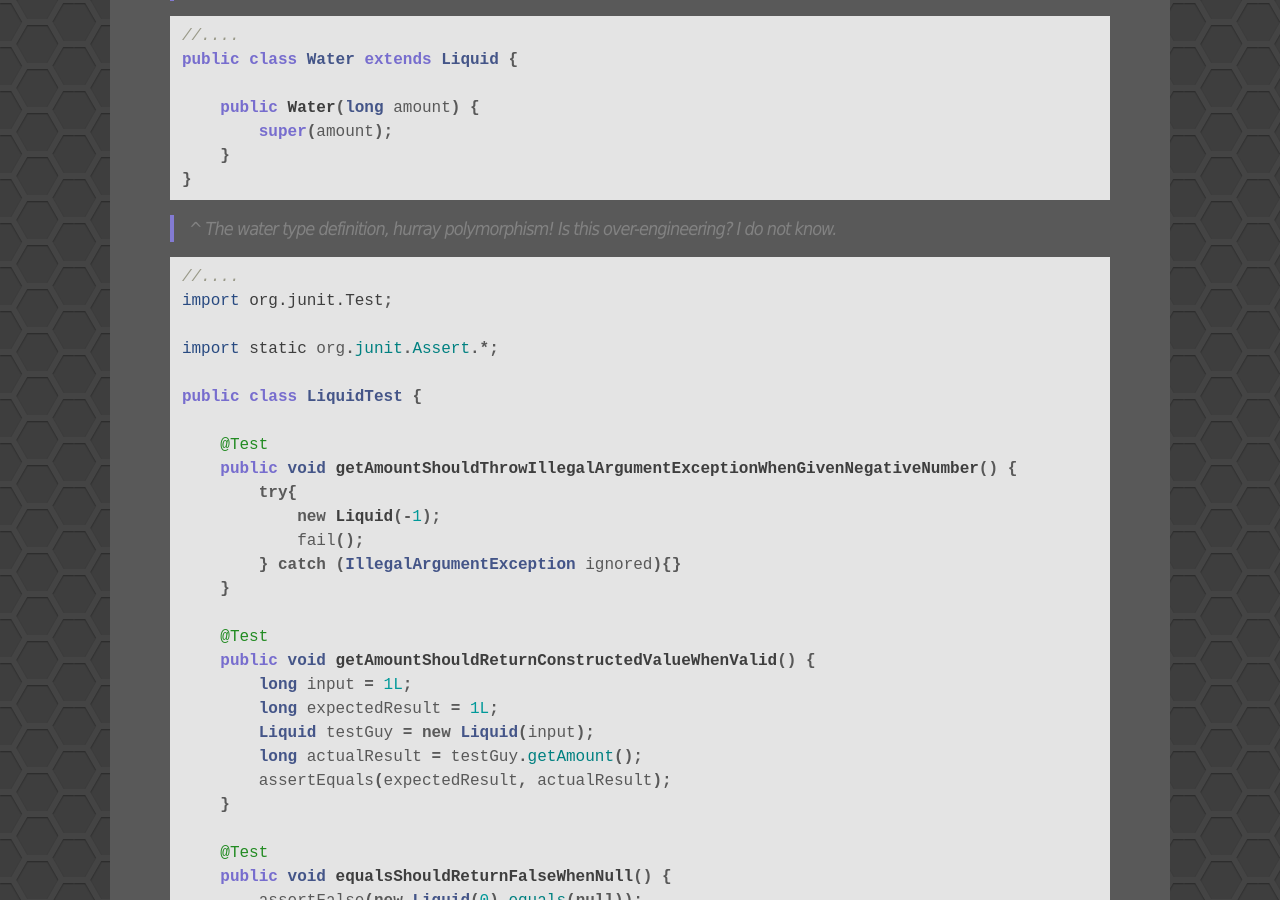
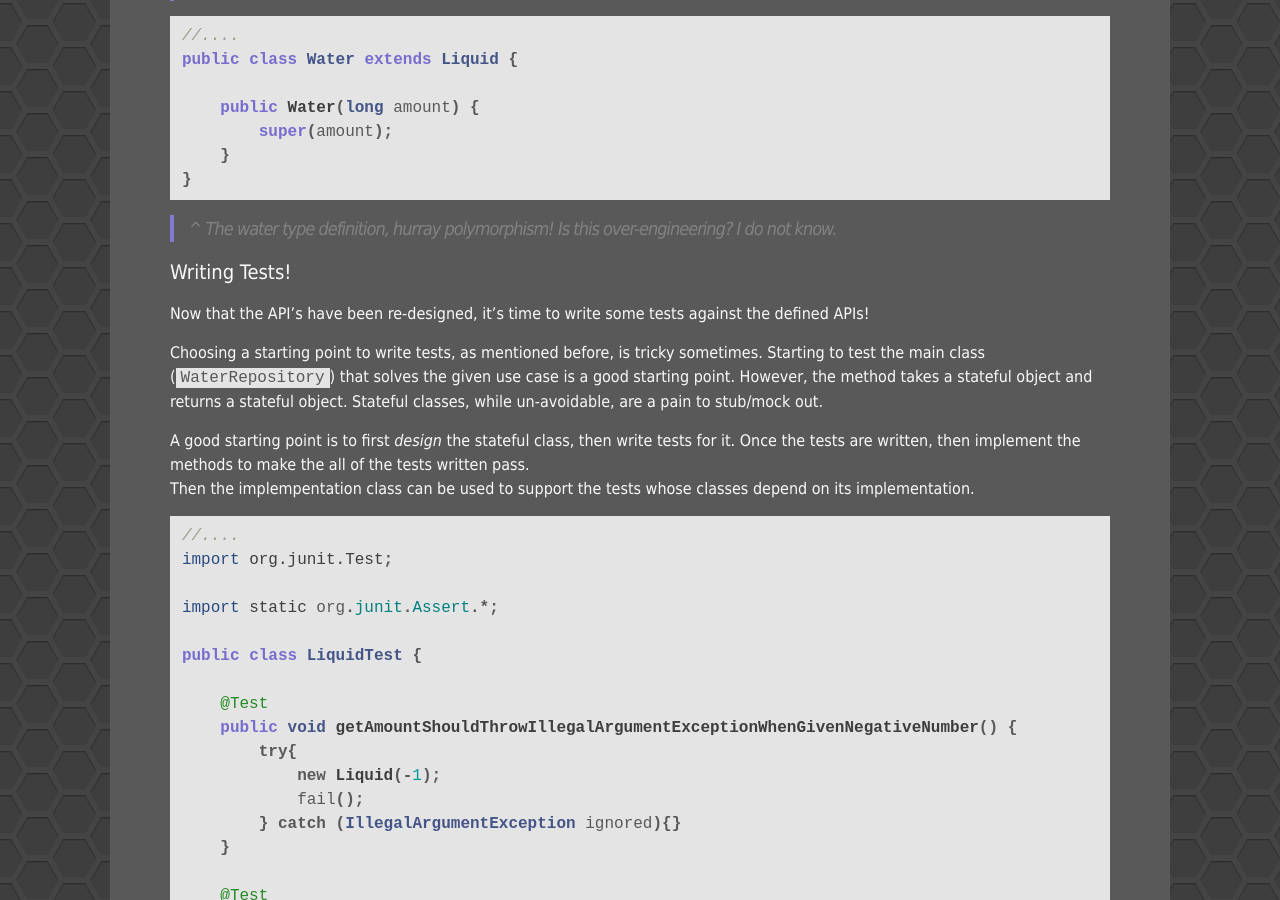
Before and after one commit to Unthrottled/blog, a Jekyll site: the page built from _posts/2017-12-29-Hydration-Driven-Devolpment.md, in a window 1280 px wide and 900 px high, scrolled down 7150 px. Built offline with Jekyll 4.4.1, drawn with Linux system fonts in a browser that asks for light colours.

Commit message:
All about that starting point

```diff
--- a/_posts/2017-12-29-Hydration-Driven-Devolpment.md
+++ b/_posts/2017-12-29-Hydration-Driven-Devolpment.md
@@ -336,6 +336,19 @@ public class Water extends Liquid {
 
 > ^ The water type definition, hurray polymorphism! Is this over-engineering? I do not know.
 
+#### Writing Tests!
+
+Now that the API's have been re-designed, it's time to write some tests against the defined APIs!
+
+Choosing a starting point to write tests, as mentioned before, is tricky sometimes.
+Starting to test the main class (`WaterRepository`) that solves the given use case is a good starting point.
+However, the method takes a stateful object and returns a stateful object.
+Stateful classes, while un-avoidable, are a pain to stub/mock out.
+
+A good starting point is to first _design_ the stateful class, then write tests for it.
+Once the tests are written, then implement the methods to make the all of the tests written pass.
+Then the implempentation class can be used to support the tests whose classes depend on its implementation.
+
 {% highlight java %}
 //....
 import org.junit.Test;
```
